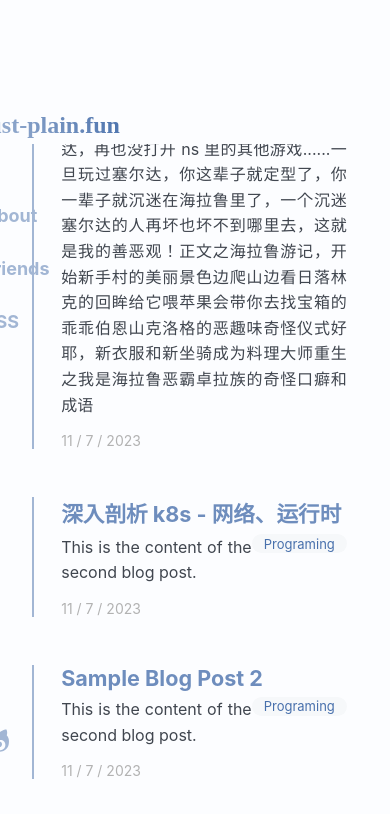
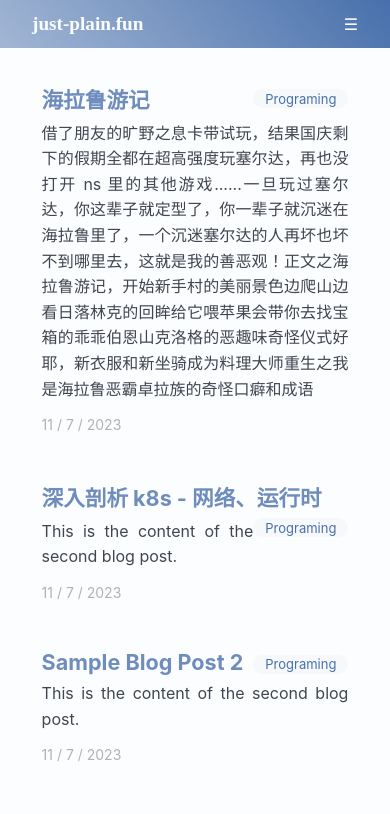
Before and after one commit to YiNNx/plainly-rusty-fe, a React (Create React App) app: page / in a window 390 px wide. Shown: the top 814 px of the page. Built offline with nearby package versions, Linux system fonts and the light colour scheme; a web font is replaced by a local one.

Commit message:
feat: terrible mobile adaptation

```diff
--- a/src/components/Account.tsx
+++ b/src/components/Account.tsx
@@ -3,6 +3,78 @@ import styled from 'styled-components';
 import { theme } from '../theme';
 import { ReactComponent as SvgAccount } from '../assets/account.svg';
 import { useNavigate } from 'react-router-dom';
+
+const UnloginStatus = styled.div`
+  position: fixed;
+  bottom: 5rem;
+
+  &:hover {
+    span {
+      visibility: visible;
+    }
+    & svg {
+      fill: ${theme.colors.primary};
+    }
+  }
+
+  svg {
+    fill: ${theme.colors.secondary};
+    vertical-align: middle;
+    width: 1.75rem;
+  }
+
+  span {
+    padding: 0.6rem;
+    color: ${theme.colors.primary};
+    visibility: hidden;
+  }
+
+  @media (max-width: 850px) {
+    position: relative;
+    bottom: auto;
+
+    span {
+    padding: 0.6rem;
+    color: ${theme.colors.background};
+    font-weight: bold;
+    visibility: visible;
+  }
+  svg {
+    width: 0;
+  }
+  }
+`;
+
+const LoginStatus = styled.div`
+  position: fixed;
+  bottom: 5rem;
+
+  span {
+    padding: 0.3rem;
+    color: ${theme.colors.tertiary};
+    font-weight: bold;
+  }
+
+  img {
+    width: 2.125rem;
+    border-radius: 50%;
+    border: 1px solid rgba(31,35,40,0.15);
+    vertical-align: middle;
+    margin-right: 0.5rem;
+  }
+
+  @media (max-width: 850px) {
+    position: relative;
+    bottom: auto;
+
+    span {
+    visibility: hidden;
+  }
+  img {
+    visibility: hidden;
+  }
+  }
+`;
 
 interface DropdownProps {
   options: string[];
@@ -44,51 +116,6 @@ const DropdownItem = styled.li`
 
   &:hover {
     color: ${theme.colors.primary};
-  }
-`;
-
-const UnloginStatus = styled.div`
-  position: fixed;
-  bottom: 5rem;
-
-  &:hover {
-    span {
-      visibility: visible;
-    }
-    & svg {
-      fill: ${theme.colors.primary};
-    }
-  }
-
-  svg {
-    fill: ${theme.colors.secondary};
-    vertical-align: middle;
-    width: 1.75rem;
-  }
-
-  span {
-    padding: 0.6rem;
-    color: ${theme.colors.primary};
-    visibility: hidden;
-  }
-`;
-
-const LoginStatus = styled.div`
-  position: fixed;
-  bottom: 5rem;
-
-  span {
-    padding: 0.3rem;
-    color: ${theme.colors.tertiary};
-    font-weight: bold;
-  }
-
-  img {
-    width: 2.125rem;
-    border-radius: 50%;
-    border: 1px solid rgba(31,35,40,0.15);
-    vertical-align: middle;
-    margin-right: 0.5rem;
   }
 `;
 
--- a/src/components/Header.tsx
+++ b/src/components/Header.tsx
@@ -1,8 +1,7 @@
-import React from 'react';
+import React, { useState } from 'react';
 import styled from 'styled-components';
 import { theme } from '../theme';
 import Account from './Account';
-
 
 export const HeaderContainer = styled.header`
   align-items: center;
@@ -17,7 +16,6 @@ export const HeaderContainer = styled.header`
     background-image: linear-gradient(50deg, ${theme.colors.secondary}, ${theme.colors.primary});
     transition: ${theme.colors.secondary} 0.2s ease-out 0s, ${theme.colors.primary} 0.2s ease-in-out 0s;
     padding: 0;
-    color: ${theme.colors.background};
     background-clip: text;
     -webkit-background-clip: text;
     -webkit-text-fill-color: transparent;
@@ -43,30 +41,102 @@ export const HeaderContainer = styled.header`
     }
   }
 
-  nav ul{
+  nav ul {
     font-size: 1.125rem;
     list-style: none;
     padding: 0 .2rem;
-    li{
+    li {
       padding: 1rem 0;
     }
     a {
       color: ${theme.colors.secondary};
     }
   }
+
+  .menu-icon {
+    display: none; /* 默认情况下隐藏汉堡菜单图标 */
+    cursor: pointer;
+  }
+
+  @media (max-width: 850px) {
+    display: flex; /* Added to make h1 and menu-icon side by side */
+    justify-content: space-between; /* Added to create space between h1 and menu-icon */
+    background-image: linear-gradient(50deg, ${theme.colors.secondary}, ${theme.colors.primary});
+
+    h1 {
+      padding: .8rem 2rem;
+      margin: 0; /* Removed margin to prevent extra spacing */
+      font-size: 1.2rem;
+    }
+
+    nav {
+      ul {
+        font-size: 1rem;
+        li {
+          padding: .7rem;
+        }
+        a {
+          color: ${theme.colors.background};
+        }
+      }
+    }
+
+    h1 a span {
+      background-image: none;
+      background-clip: unset;
+      -webkit-background-clip: unset;
+      -webkit-text-fill-color: unset;
+      color: ${theme.colors.background};
+      &:hover {
+        text-decoration: none;
+      }
+    }
+
+    .menu-icon {
+      display: block; /* 在小屏幕上显示汉堡菜单图标 */
+      color: ${theme.colors.background};
+      position: absolute;
+      right: 2rem;
+    }
+
+    nav ul {
+      display: none; /* 默认情况下隐藏导航链接 */
+    }
+
+    nav.active {
+      ul {
+        text-align: center;
+        display: flex; /* 在激活状态下显示导航链接 */
+        flex-direction: column;
+        position: absolute;
+        top: 2.25rem;
+        left: 0;
+        width: 100%;
+        min-height: 5rem;
+        background-image: linear-gradient(50deg, ${theme.colors.shadow}, ${theme.colors.primary});
+        color: ${theme.colors.text};
+        padding-bottom: .5rem;
+      }
+    }
+  }
 `;
 
 const Header: React.FC = () => {
+  const [isNavActive, setNavActive] = useState(false);
+
   return (
     <HeaderContainer>
-      <h1><a href="/"><span>just-plain.fun</span></a></h1>
-      <nav>
+      <div>
+        <h1><a href="/"><span>just-plain.fun</span></a></h1>
+      </div>
+      <div className="menu-icon" onClick={() => setNavActive(!isNavActive)}>☰</div>
+      <nav className={isNavActive ? 'active' : ''}>
         <ul>
           <li><a href="/about">About</a></li>
           <li><a href="/friends">Friends</a></li>
           <li><a href="/rss.xml">RSS</a></li>
+          <Account />
         </ul>
-        <Account />
       </nav>
     </HeaderContainer>
   );
--- a/src/components/PostItem.tsx
+++ b/src/components/PostItem.tsx
@@ -19,6 +19,15 @@ const Post = styled.div`
     /* background-color: ${theme.colors.background}; */
     /* transform: scale(1.05); */
   /* border-left: 2px solid ${theme.colors.shadow}; */
+  }
+
+  @media (max-width: 850px) {
+    margin: 3rem 1.5rem;
+    padding: 0rem 1.1rem;
+    border-left: none;
+    &:hover {
+    border-left: none;
+    }
   }
   `;
 
--- a/src/containers/PageLayout.tsx
+++ b/src/containers/PageLayout.tsx
@@ -5,7 +5,7 @@ export const PageContainer = styled.div`
   display: flex;
   flex-direction: column; /* 修改为垂直方向在移动端显示 */
 
-  @media (min-width: 768px) {
+  @media (min-width: 850px) {
     flex-direction: row-reverse; /* 在宽度大于等于768px时恢复水平方向显示 */
   }
 `;
@@ -16,8 +16,8 @@ export const MainContent = styled.div`
   margin-right: 20vw;
   max-width: 70vw;
 
-  @media (max-width: 768px) {
-    padding: 0; /* 在小于768px的屏幕宽度时调整样式 */
+  @media (max-width: 850px) {
+    padding: 2.2rem 0; /* 在小于768px的屏幕宽度时调整样式 */
     margin-right: 0;
     max-width: none;
     max-width: 100vw;
@@ -34,7 +34,10 @@ export const Sidebar = styled.div`
   background-color: ${theme.colors.background};
   border-left: 2px solid #f5f5f5;
 
-  @media (max-width: 767px) {
+  @media (max-width: 850px) {
+    right: 0;
+    top: 0;
+    padding: 0;
     height: 1rem;
     width: 100%;
     border-left: none; /* 移动端去掉左边框 */
```
Also changed, not shown: src/pages/Post.tsx (+6 -1 lines).
